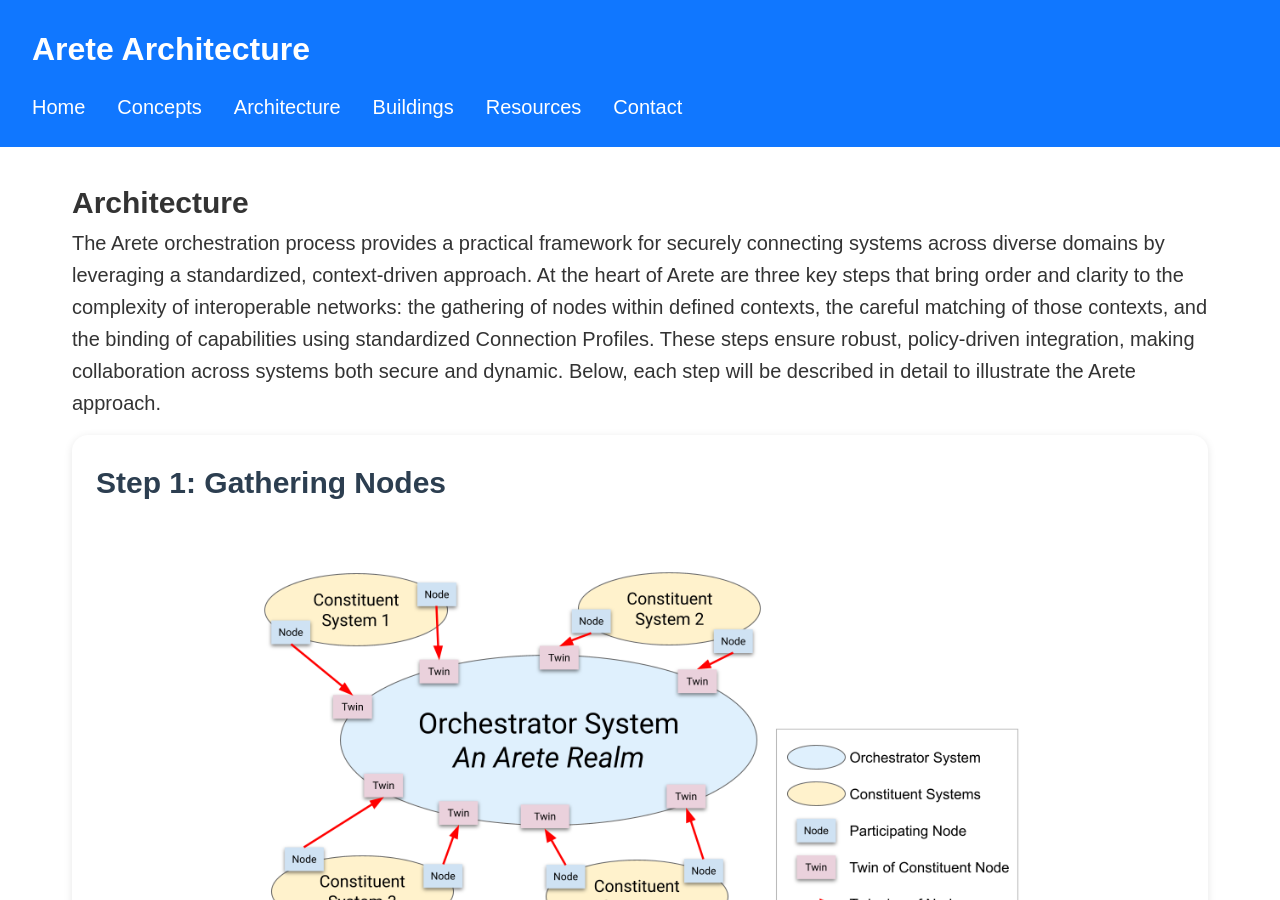
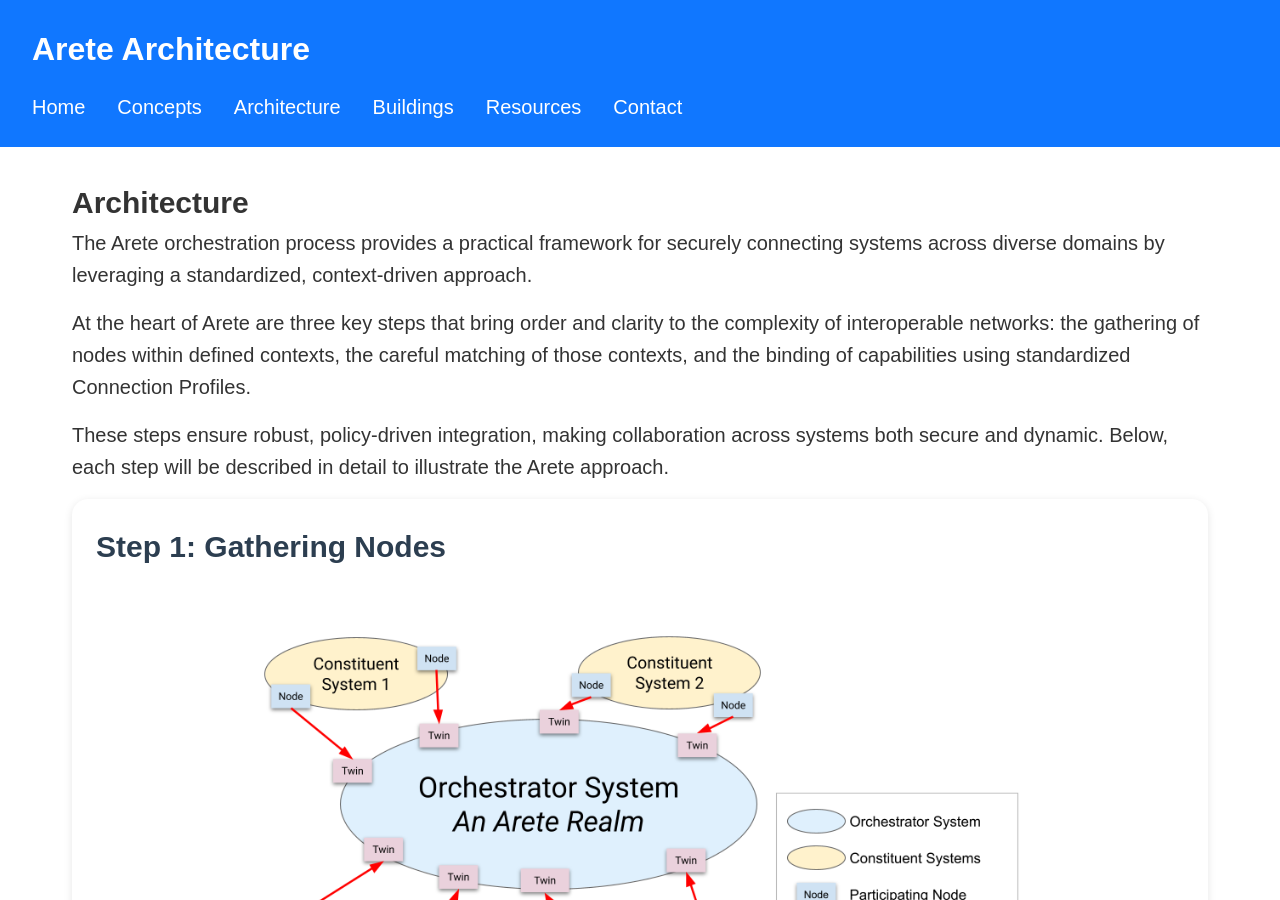
Before and after one commit to project-arete/website, a Jekyll site: the page architecture.html, which Jekyll copies as it is, in a window 1280 px wide and 900 px high. Built offline with Jekyll 4.4.1, drawn with Linux system fonts in a browser that asks for light colours.

```diff
--- a/architecture.html
+++ b/architecture.html
@@ -29,7 +29,9 @@
     <main>
         <section class="hero">
             <h1>Architecture</h1>
-            <p>The Arete orchestration process provides a practical framework for securely connecting systems across diverse domains by leveraging a standardized, context-driven approach. At the heart of Arete are three key steps that bring order and clarity to the complexity of interoperable networks: the gathering of nodes within defined contexts, the careful matching of those contexts, and the binding of capabilities using standardized Connection Profiles. These steps ensure robust, policy-driven integration, making collaboration across systems both secure and dynamic. Below, each step will be described in detail to illustrate the Arete approach.</p>
+            <p>The Arete orchestration process provides a practical framework for securely connecting systems across diverse domains by leveraging a standardized, context-driven approach.</p>
+            <p>At the heart of Arete are three key steps that bring order and clarity to the complexity of interoperable networks: the gathering of nodes within defined contexts, the careful matching of those contexts, and the binding of capabilities using standardized Connection Profiles.</p>
+            <p>These steps ensure robust, policy-driven integration, making collaboration across systems both secure and dynamic. Below, each step will be described in detail to illustrate the Arete approach.</p>
         </section>
 
         <section class="process-steps">
```
